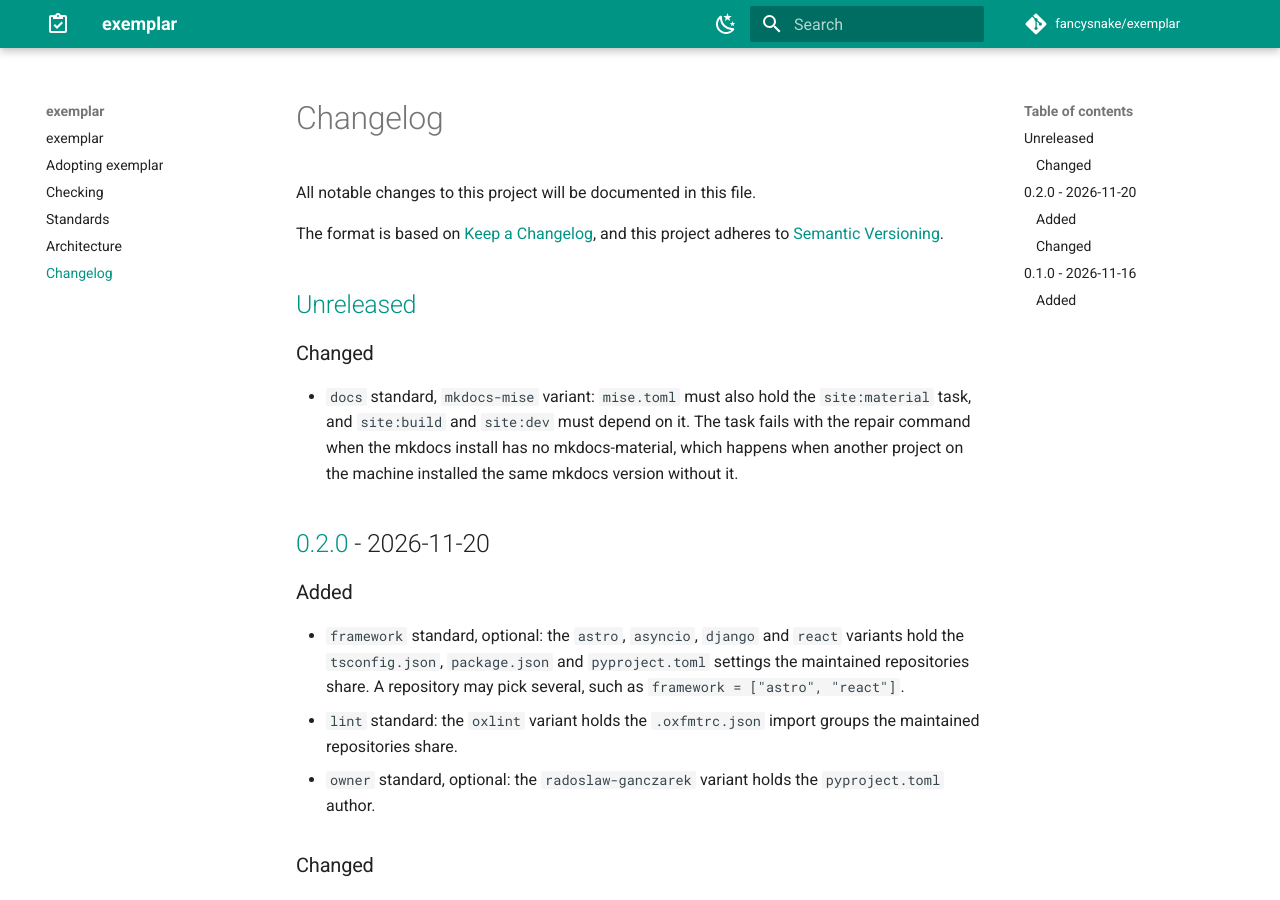
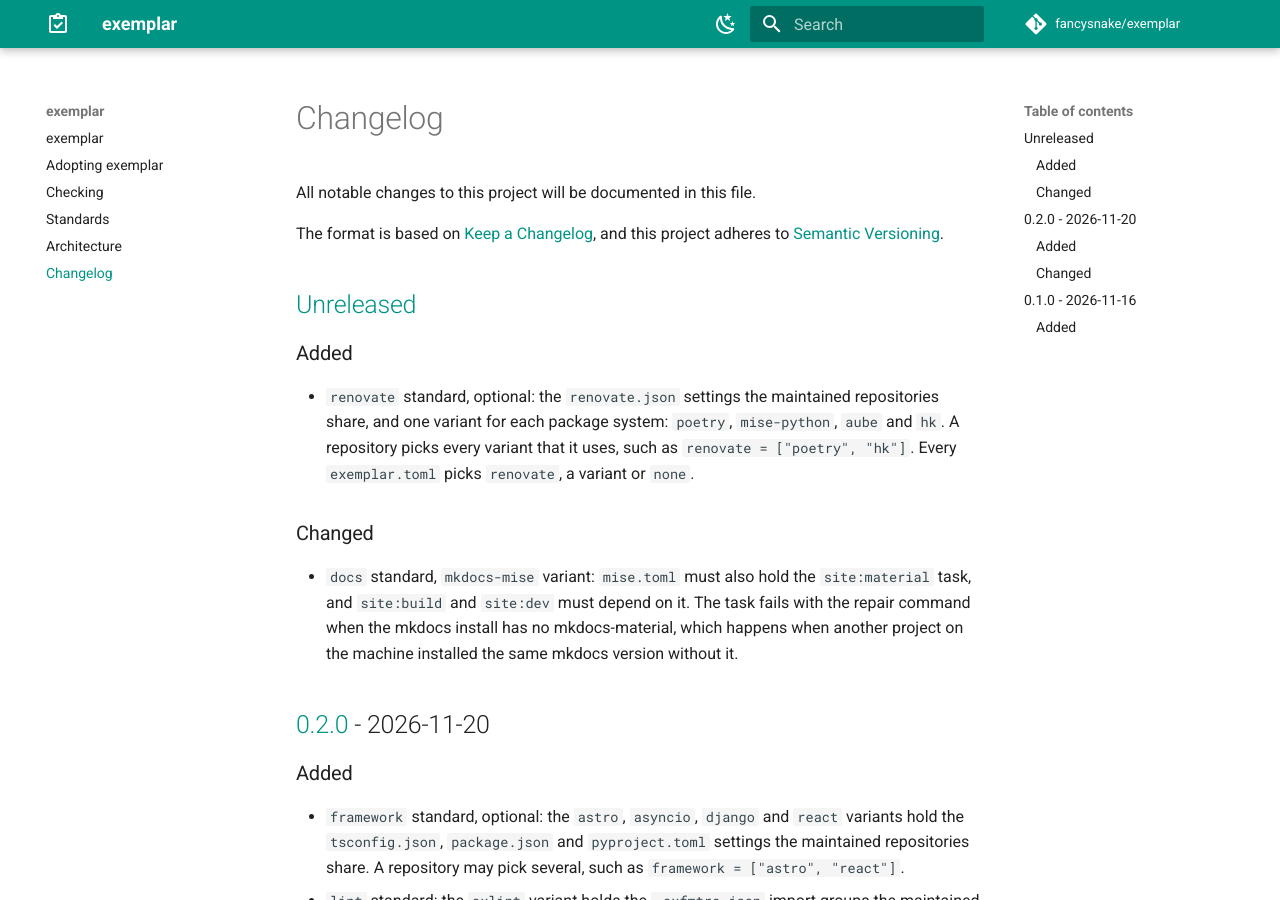
Before and after one commit to fancysnake/exemplar, an MkDocs documentation site: the page built from docs/changelog.md, in a window 1280 px wide and 900 px high. Built offline with MkDocs 1.6.1 and Material for MkDocs 9.7.7, drawn with Linux system fonts in a browser that asks for light colours; comment, search, counter and statistics services are not loaded.

Commit message:
feat: add the renovate standard
The optional `renovate` category holds `renovate.json` fragments. The
shared bits require `config:best-practices`, a 7 day release age with
the `strict` filter, one pull request for all non-major updates, and a
separate pull request for a 0.x minor.

Each variant is one package system, and a repository picks every one
it uses:

- `poetry`: `:preserveSemverRanges`, so `pyproject.toml` ranges stay
  ranges.
- `mise-python`: Python minor updates off and patches separate, for a
  `requires-python` that allows one minor.
- `aube`: the npm manager off. Renovate cannot write `aube-lock.yaml`,
  so its update fails the frozen-lockfile install.
- `hk`: a custom manager for the hk release that `hk.pkl` names.

`prCreation` and `minimumReleaseAgePackageManagerSync` stay out: the
most recently revised configs disagree on them.

exemplar picks `poetry`, `mise-python` and `hk`. Its Python rule moves
to `matchDepNames` and gains `separateMinorPatch` to match.

Co-Authored-By: Claude Fable 5.2 <noreply@anthropic.com>

```diff
--- a/CHANGELOG.md
+++ b/CHANGELOG.md
@@ -6,6 +6,14 @@ The format is based on [Keep a Changelog],
 and this project adheres to [Semantic Versioning].
 
 ## [Unreleased]
+
+### Added
+
+- `renovate` standard, optional: the `renovate.json` settings the maintained
+  repositories share, and one variant for each package system: `poetry`,
+  `mise-python`, `aube` and `hk`. A repository picks every variant that it
+  uses, such as `renovate = ["poetry", "hk"]`. Every `exemplar.toml` picks
+  `renovate`, a variant or `none`.
 
 ### Changed
 
--- a/exemplar.toml
+++ b/exemplar.toml
@@ -4,3 +4,4 @@ framework = "none"
 lang = "python"
 lint = "ruff"
 owner = "radoslaw-ganczarek"
+renovate = ["poetry", "mise-python", "hk"]
```
Also changed, not shown: README.md (+1 -1 lines), docs/standards.md (+75 -0 lines), renovate.json (+8 -1 lines), 8 other files.
